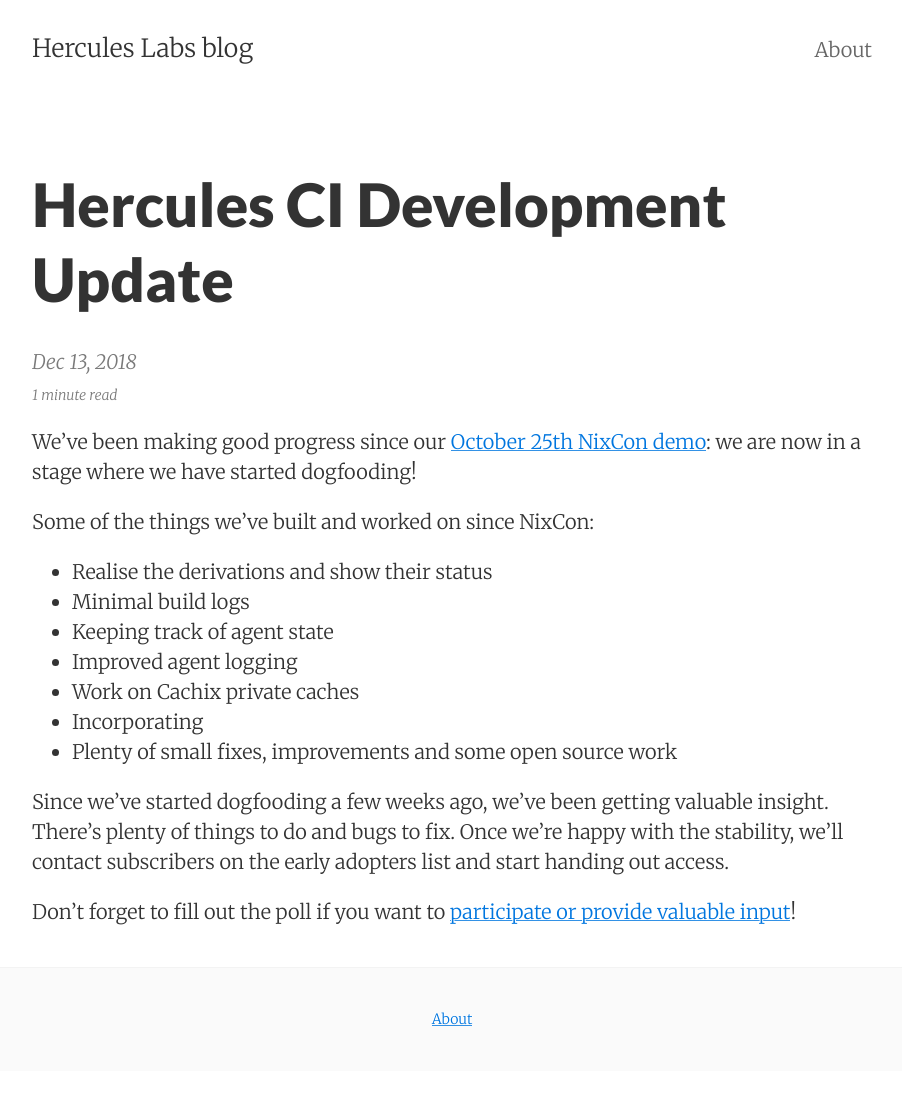
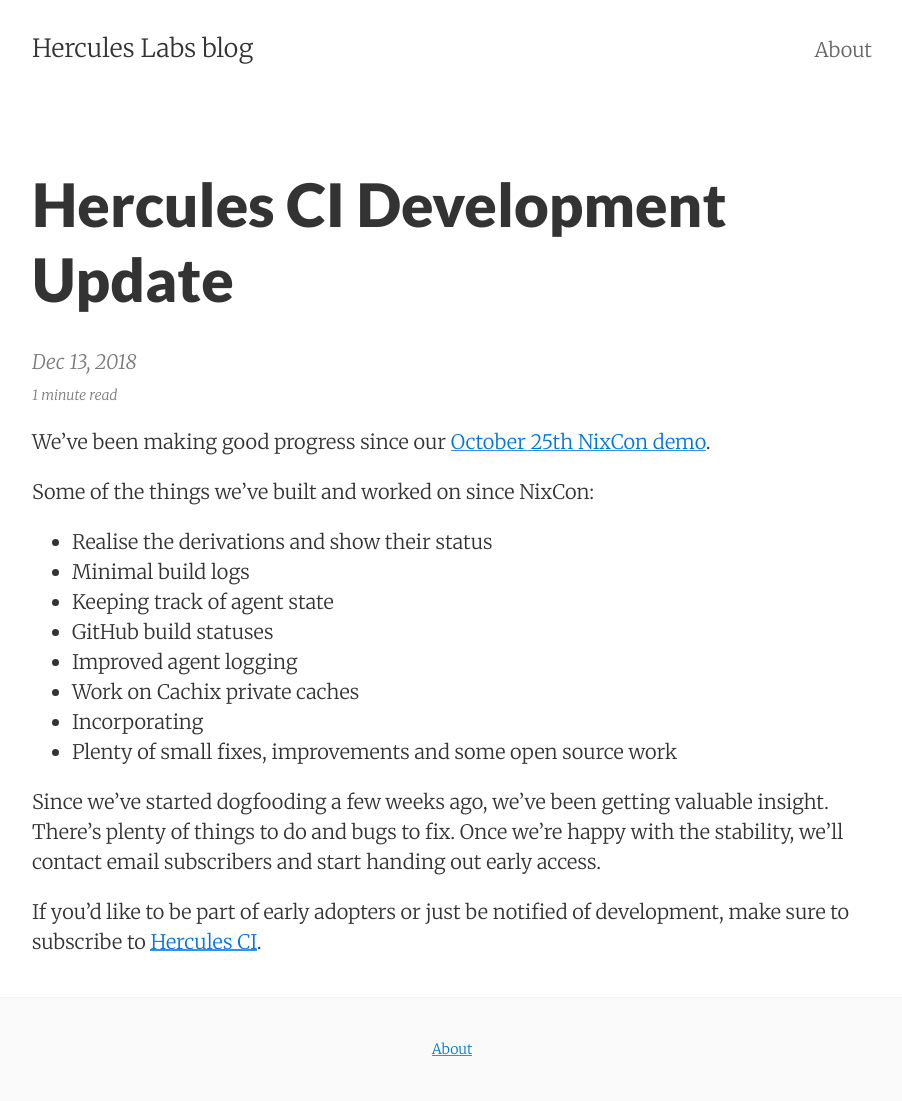
Before and after one commit to hercules-ci/blog.hercules-ci.com, a Jekyll site: the page built from _posts/2018-12-13-hercules-ci-development-update.md, in a window 1280 px wide. Shown: the whole page, without its empty margins (188-1090 px from the left). Built offline with Jekyll 4.4.1, drawn with Linux system fonts in a browser that asks for light colours; before the commit the page ends 1071 px from its top, so only the background shows below that.

Commit message:
direct users to email list, mention github statues and remove redundant sentence

```diff
--- a/_posts/2018-12-13-hercules-ci-development-update.md
+++ b/_posts/2018-12-13-hercules-ci-development-update.md
@@ -6,18 +6,20 @@
 categories: hercules-ci
 ---
 
-We've been making good progress since our [October 25th NixCon demo](https://www.youtube.com/watch?v=py26iM26Qg4): we are now in a stage where we have started dogfooding!
+We've been making good progress since our [October 25th NixCon demo](https://www.youtube.com/watch?v=py26iM26Qg4).
 
 Some of the things we've built and worked on since NixCon:
 
  - Realise the derivations and show their status
  - Minimal build logs
  - Keeping track of agent state
+ - GitHub build statuses
  - Improved agent logging
  - Work on Cachix private caches
  - Incorporating
  - Plenty of small fixes, improvements and some open source work
 
-Since we've started dogfooding a few weeks ago, we've been getting valuable insight. There's plenty of things to do and bugs to fix. Once we're happy with the stability, we'll contact subscribers on the early adopters list and start handing out access.
+Since we've started dogfooding a few weeks ago, we've been getting valuable insight. There's plenty of things to do and bugs to fix.
+Once we're happy with the stability, we'll contact email subscribers and start handing out early access.
 
-Don't forget to fill out the poll if you want to [participate or provide valuable input](https://docs.google.com/forms/d/e/1FAIpQLSdPHH7Y-Kj8YlZHfMVKoNqY1BeoEh2llToN58XsLibVrQwJmQ/viewform)!
+If you'd like to be part of early adopters or just be notified of development, make sure to subscribe to [Hercules CI](https://hercules-ci.com).
```
